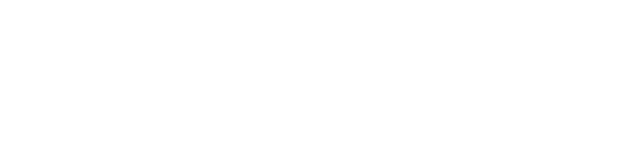
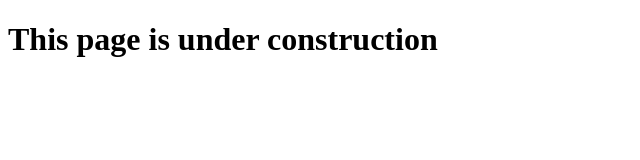
Before and after one commit to Visels/Portfolio, a plain HTML site: page index.html in a window 1280 px wide. Shown: the whole page, without its empty margins (0-640 px from the left). Drawn offline with Linux system fonts and the light colour scheme.

Commit message:
updated index.html

```diff
--- a/index.html
+++ b/index.html
@@ -4,9 +4,11 @@
     <meta charset="UTF-8" />
     <meta http-equiv="X-UA-Compatible" content="IE=edge" />
     <meta name="viewport" content="width=device-width, initial-scale=1.0" />
-    <title>Document</title>
+    <title>Portfolio</title>
 </head>
 <body>
 
+    <h1>This page is under construction  </h1>
+
 </body>
 </html>
```
